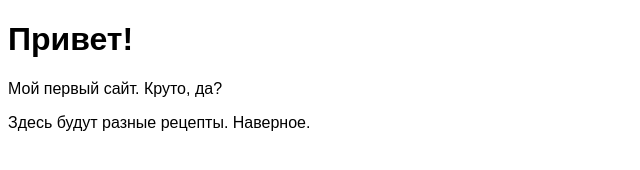
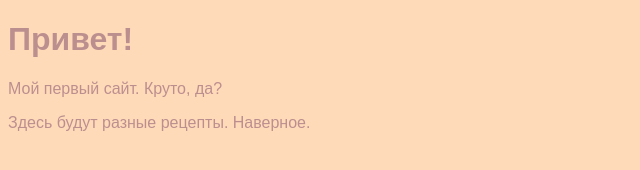
Before and after one commit to bvzgjkmpjdfntkz79-sketch/whity, a plain HTML site: page index.html in a window 1280 px wide. Shown: the whole page, without its empty margins (0-640 px from the left). Drawn offline with Linux system fonts and the light colour scheme.

Commit message:
Add files via upload

```diff
--- a/index.html
+++ b/index.html
@@ -4,8 +4,10 @@
     <title>сайт вайти</title>
   <style>
   body {
-    font-family: arial
-    }
+    font-family: arial;
+    color: #BC8F8F;
+    background-color: #FFDAB9
+  }
 </style>
 </head>
 <body>
```
